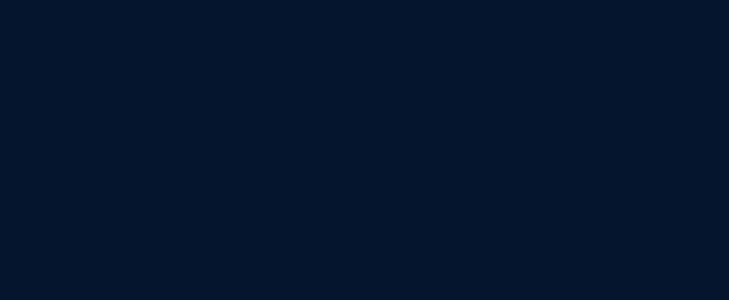
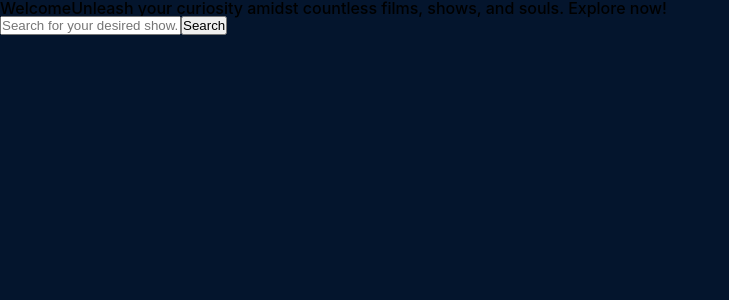
Before and after one commit to sakibmahbub/MovieMania, a React (Vite) app: page / in a window 1280 px wide. Shown: the top 300 px of the page, without its empty margins (0-729 px from the left). Built offline with nearby package versions, Linux system fonts and the light colour scheme; no server answers.

Commit message:
created useFetch hook

```diff
--- a/src/pages/home/heroBanner/HeroBanner.jsx
+++ b/src/pages/home/heroBanner/HeroBanner.jsx
@@ -1,8 +1,40 @@
-import React from "react";
+import React, { useState } from "react";
 import "./style.scss";
+import { useNavigate } from "react-router-dom";
 
 const HeroBanner = () => {
-  return <div></div>;
+  const [background, setBackground] = useState("");
+  const [query, setQuery] = useState("");
+  const navigate = useNavigate();
+
+  const searchHandler = (e) => {
+    if (e.key === "Enter" && query.length > 0) {
+      navigate(`/search/${query}`);
+    }
+  };
+
+  return (
+    <div className="heroBanner">
+      <div className="container">
+        <div className="heroBannerContent">
+          <span className="title">Welcome</span>
+          <span className="subTitle">
+            Unleash your curiosity amidst countless films, shows, and souls.
+            Explore now!
+          </span>
+          <div className="searchInput">
+            <input
+              type="text"
+              placeholder="Search for your desired show..."
+              onChange={(e) => setQuery(e.target.value)}
+              onKeyUp={searchHandler}
+            />
+            <button>Search</button>
+          </div>
+        </div>
+      </div>
+    </div>
+  );
 };
 
 export default HeroBanner;
```
Also changed, not shown: src/hooks/useFetch.jsx (added, +28 -0 lines).
